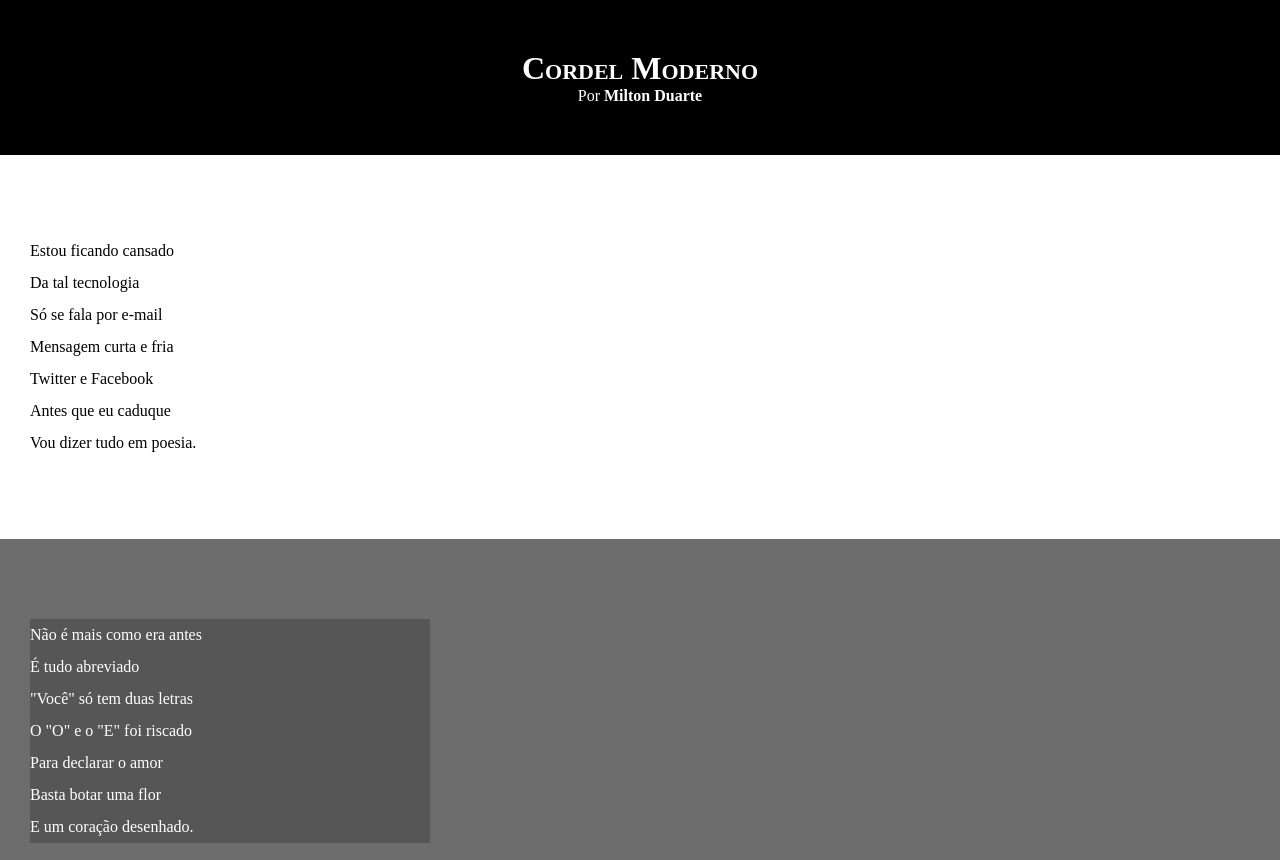
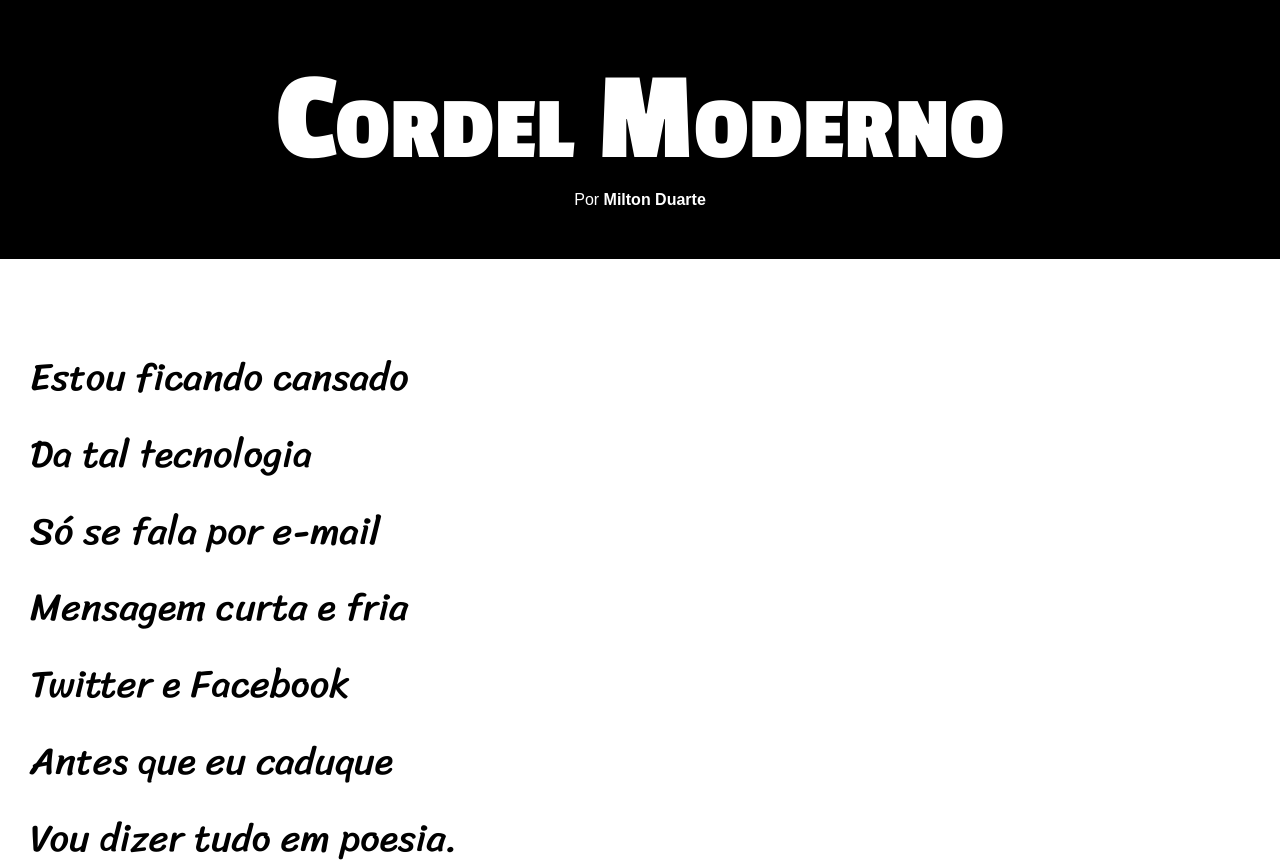
Before and after one commit to GabrielRocha15/html-css, a plain HTML site: page Desafios/d012/index.html in a window 1280 px wide. Shown: the top 860 px of the page. Drawn offline with Linux system fonts and the light colour scheme.

Commit message:
Atualizei as fontes

```diff
--- a/Desafios/d012/estilo/style.css
+++ b/Desafios/d012/estilo/style.css
@@ -1,4 +1,14 @@
 @charset "UTF-8";
+
+@import url('https://fonts.googleapis.com/css2?family=Passion+One:wght@400;700;900&display=swap');
+
+@import url('https://fonts.googleapis.com/css2?family=Sriracha&display=swap');
+
+:root{
+    --fonte1: Arial, Helvetica, sans-serif;
+    --fonte2: "Passion One", sans-serif;
+    --fonte3: "Sriracha", cursive;
+}
 
 *{
     margin: 0px;
@@ -8,6 +18,7 @@
 html, body{
     min-height: 100vh;
     background-color: darkgray;
+    font-family: var(--fonte1);
 }
 
 header{
@@ -19,6 +30,8 @@ header{
 header > h1{
     padding-top: 50px;
     font-variant: small-caps;
+    font-family: var(--fonte2);
+    font-size: 10vw;
 }
 
 header > p{
@@ -36,6 +49,8 @@ section{
     padding-top: 10vh;
     padding-bottom: 10vh;
     line-height: 2em;
+    font-family: var(--fonte3);
+    font-size: 3.0vw;
 
 }
 
@@ -49,7 +64,8 @@ section.imagem{
 }
 
 section.imagem > p{
-    width: 400px;
+    display: inline-block;
+    padding: 5px;
     background-color: rgba(0, 0, 0, 0.199);
 }
 
```
